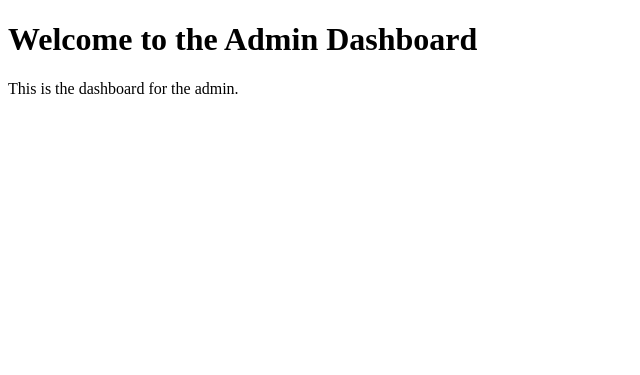
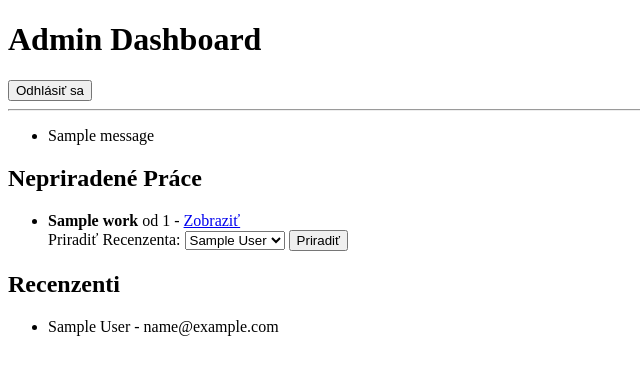
Before and after one commit to DanielMagdolen/ukf-2-team, a Flask app: template templates/admin_dashboard.html in a window 1280 px wide. Shown: the top 375 px of the page, without its empty margins (0-640 px from the left). Run offline with Flask 3, Linux system fonts and the light colour scheme; the template is opened without the code that fills it: most values are stand-ins (such as "Sample title", 1, 10 or a date in 2020); one stand-in notice (Sample message) is shown; parts of the project's set-up code (start-up, migrations or seed data) failed here and were passed over.

Commit message:
admin_dashboard

```diff
--- a/app.py
+++ b/app.py
@@ -1,12 +1,35 @@
-from flask import Flask, render_template, request, redirect, url_for
+from flask import Flask, render_template, request, redirect, url_for, flash, session
 import pymongo
+from pymongo import errors
+import os
+from werkzeug.utils import secure_filename
+import datetime
+
+# Konfigurácia pre nahrávanie súborov
+UPLOAD_FOLDER = 'static/uploads'
+ALLOWED_EXTENSIONS = {'png', 'jpg', 'jpeg', 'gif', 'pdf'}
 
 COONECTIONS_STRING = "mongodb+srv://User1:ASDFGHJKL@cluster0.lnesjcy.mongodb.net/?retryWrites=true&w=majority"
 client = pymongo.MongoClient(COONECTIONS_STRING)
 db = client.get_database("school_submission_system")
 users_collection = pymongo.collection.Collection(db, "users")
+works_collection = pymongo.collection.Collection(db, "works")  # Kolekcia pre práce
+reviews_collection = pymongo.collection.Collection(db, "reviews")  # Kolekcia pre recenzie
 
 app = Flask(__name__)
+app.secret_key = 'tvoje_tajne_kľúče'  # Potrebné pre session a flash správy
+app.config['UPLOAD_FOLDER'] = UPLOAD_FOLDER
+
+# Vytvorenie unikátneho indexu pre email, ak ešte neexistuje
+try:
+    users_collection.create_index("email", unique=True)
+except errors.OperationFailure:
+    pass  # Index už existuje
+
+# Funkcia na kontrolu povolených prípon súborov
+def allowed_file(filename):
+    return '.' in filename and \
+           filename.rsplit('.', 1)[1].lower() in ALLOWED_EXTENSIONS
 
 # Presmerovanie z koreňovej cesty na prihlasovaciu stránku
 @app.route('/')
@@ -16,28 +39,31 @@ def home():
 @app.route('/register', methods=['GET', 'POST'])
 def register():
     if request.method == 'POST':
+        first_name = request.form['first_name']
+        last_name = request.form['last_name']
         email = request.form['email']
         password = request.form['password']  # Priama hodnota hesla
-        name = request.form['name']
         school = request.form['school']  # Získanie vybranej školy
         role = request.form['role']  # Získanie vybranej funkcie
 
+        # Kontrola, či emailová adresa už existuje v databáze
+        existing_user = users_collection.find_one({'email': email})
+        if existing_user:
+            flash('Tento email je už zaregistrovaný. Prosím, zadajte iný email.', 'error')  # Zobrazenie chybovej správy
+            return redirect(url_for('register'))
+
         # Uloženie používateľa do databázy
         users_collection.insert_one({
-            "name": name,
+            "first_name": first_name,
+            "last_name": last_name,
             "email": email,
             "password": password,  # Uloženie hesla priamo
             "role": role,  # Uloženie vybranej funkcie
             "school": school  # Uloženie vybranej školy
         })
 
-        # Presmerovanie na príslušný dashboard na základe vybranej funkcie
-        if role == 'student':
-            return redirect(url_for('student_dashboard'))
-        elif role == 'recenzent':
-            return redirect(url_for('recenzent_dashboard'))
-        elif role == 'admin':
-            return redirect(url_for('admin_dashboard'))
+        flash('Registrácia bola úspešná! Môžete sa prihlásiť.', 'success')
+        return redirect(url_for('login'))
 
     return render_template('register.html')
 
@@ -51,6 +77,11 @@ def login():
 
         # Porovnanie hesla priamo bez hashovania
         if user and user['password'] == password:
+            # Uloženie informácií o používateľovi do session
+            session['user_id'] = str(user['_id'])
+            session['email'] = user['email']
+            session['role'] = user['role']
+
             # Rozlíšenie prihláseného používateľa podľa role
             if user['role'] == 'student':
                 return redirect(url_for('student_dashboard'))
@@ -59,24 +90,121 @@ def login():
             elif user['role'] == 'admin':
                 return redirect(url_for('admin_dashboard'))
         else:
-            return 'Nesprávne prihlasovacie údaje!', 401
+            flash('Nesprávne prihlasovacie údaje!', 'error')
+            return redirect(url_for('login'))
 
     return render_template('login.html')
+
+@app.route('/logout')
+def logout():
+    session.clear()
+    flash('Bol si odhlásený.', 'success')
+    return redirect(url_for('login'))
 
 # Dashboard pre študenta
 @app.route('/student_dashboard')
 def student_dashboard():
-    return render_template('student_dashboard.html')  # Načítanie šablóny pre študenta
+    if 'user_id' not in session or session.get('role') != 'student':
+        flash('Musíš byť prihlásený ako študent.', 'error')
+        return redirect(url_for('login'))
+
+    user_id = session['user_id']
+    # Získanie prác nahratých týmto študentom a prevod kurzora na zoznam
+    works = list(works_collection.find({'user_id': user_id}))
+    return render_template('student_dashboard.html', works=works)
 
 # Dashboard pre recenzenta
 @app.route('/recenzent_dashboard')
 def recenzent_dashboard():
+    if 'user_id' not in session or session.get('role') != 'recenzent':
+        flash('Musíš byť prihlásený ako recenzent.', 'error')
+        return redirect(url_for('login'))
+
     return render_template('recenzent_dashboard.html')  # Načítanie šablóny pre recenzenta
 
 # Dashboard pre admina
 @app.route('/admin_dashboard')
 def admin_dashboard():
-    return render_template('admin_dashboard.html')  # Načítanie šablóny pre admina
+    if 'user_id' not in session or session.get('role') != 'admin':
+        flash('Musíš byť prihlásený ako admin.', 'error')
+        return redirect(url_for('login'))
+
+    # Získanie všetkých prác bez priradeného recenzenta
+    unassigned_works = list(works_collection.find({'recenzent': None}))
+
+    # Získanie všetkých recenzentov
+    recenzenti = list(users_collection.find({'role': 'recenzent'}))
+
+    return render_template('admin_dashboard.html', works=unassigned_works, recenzenti=recenzenti)
+
+# Trasa pre pridávanie práce
+@app.route('/add_work', methods=['GET', 'POST'])
+def add_work():
+    if 'user_id' not in session or session.get('role') != 'student':
+        flash('Musíš byť prihlásený ako študent.', 'error')
+        return redirect(url_for('login'))
+
+    if request.method == 'POST':
+        title = request.form['title']
+        description = request.form['description']
+        school = request.form['school']
+        faculty = request.form['faculty']
+        year = request.form['year']
+        file = request.files['file']
+
+        if 'file' not in request.files or file.filename == '':
+            flash('Nebola vybraná žiadna súbor.', 'error')
+            return redirect(request.url)
+
+        if file and allowed_file(file.filename):
+            filename = secure_filename(file.filename)
+            # Vytvorenie cesty pre uloženie súboru
+            file_path = os.path.join(app.config['UPLOAD_FOLDER'], filename)
+            file.save(file_path)
+
+            # Uloženie informácií o práci do databázy bez priradenia recenzenta
+            works_collection.insert_one({
+                "user_id": session['user_id'],
+                "title": title,
+                "description": description,
+                "school": school,
+                "faculty": faculty,
+                "year": year,
+                "file_path": file_path,
+                "uploaded_at": datetime.datetime.utcnow()
+            })
+
+            flash('Práca bola úspešne pridaná!', 'success')
+            return redirect(url_for('student_dashboard'))
+        else:
+            flash('Nepovolený typ súboru. Povolené sú: png, jpg, jpeg, gif, pdf.', 'error')
+            return redirect(request.url)
+
+    return render_template('add_work.html')
+
+# Trasa pre priradenie recenzenta (admin)
+@app.route('/assign_recenzent/<work_id>/<recenzent_id>', methods=['GET'])
+def assign_recenzent(work_id, recenzent_id):
+    if 'user_id' not in session or session.get('role') != 'admin':
+        flash('Musíš byť prihlásený ako admin.', 'error')
+        return redirect(url_for('login'))
+
+    # Aktualizácia práce s priradeným recenzentom
+    try:
+        works_collection.update_one(
+            {'_id': pymongo.ObjectId(work_id)},
+            {'$set': {'recenzent': recenzent_id}}
+        )
+        flash('Recenzent bol úspešne priradený.', 'success')
+    except Exception as e:
+        flash(f'Chyba pri priraďovaní recenzenta: {str(e)}', 'error')
+
+    return redirect(url_for('admin_dashboard'))
+
+
 
 if __name__ == '__main__':
+    if not os.path.exists(UPLOAD_FOLDER):
+        os.makedirs(UPLOAD_FOLDER)
+
     app.run(debug=True)
--- a/templates/admin_dashboard.html
+++ b/templates/admin_dashboard.html
@@ -1,14 +1,64 @@
 <!DOCTYPE html>
-<html>
+<html lang="sk">
 
 <head>
+    <meta charset="UTF-8">
+    <meta name="viewport" content="width=device-width, initial-scale=1.0">
     <title>Admin Dashboard</title>
 </head>
 
 <body>
-    <h1>Welcome to the Admin Dashboard</h1>
-    <p>This is the dashboard for the admin.</p>
-    <!-- Pridaj tu správu používateľov, správu prác, priraďovanie recenzentov -->
+    <h1>Admin Dashboard</h1>
+    <a href="{{ url_for('logout') }}">
+        <button>Odhlásiť sa</button>
+    </a>
+    <hr>
+
+    <!-- Zobrazenie flash správ -->
+    {% with messages = get_flashed_messages(with_categories=true) %}
+    {% if messages %}
+    <ul>
+        {% for category, message in messages %}
+        <li>{{ message }}</li>
+        {% endfor %}
+    </ul>
+    {% endif %}
+    {% endwith %}
+
+    <h2>Nepriradené Práce</h2>
+    {% if not works %}
+    <p>Žiadne nepriradené práce.</p>
+    {% else %}
+    <ul>
+        {% for work in works %}
+        <li>
+            <strong>{{ work.title }}</strong> od {{ work.user_id }} -
+            <a href="{{ url_for('static', filename=work.file_path.split('static/')[-1]) }}" target="_blank">Zobraziť</a>
+            <br>
+            <form action="{{ url_for('assign_recenzent', work_id=work._id, recenzent_id=recenzent._id) }}" method="GET">
+                <label for="recenzent">Priradiť Recenzenta:</label>
+                <select name="recenzent_id">
+                    {% for recenzent in recenzenti %}
+                    <option value="{{ recenzent._id }}">{{ recenzent.first_name }} {{ recenzent.last_name }}</option>
+                    {% endfor %}
+                </select>
+                <button type="submit">Priradiť</button>
+            </form>
+        </li>
+        {% endfor %}
+    </ul>
+    {% endif %}
+
+    <h2>Recenzenti</h2>
+    {% if not recenzenti %}
+    <p>Žiadni recenzenti.</p>
+    {% else %}
+    <ul>
+        {% for recenzent in recenzenti %}
+        <li>{{ recenzent.first_name }} {{ recenzent.last_name }} - {{ recenzent.email }}</li>
+        {% endfor %}
+    </ul>
+    {% endif %}
 </body>
 
 </html>
```
Also changed, not shown: templates/add_work.html (added, +48 -0 lines), templates/login.html (+18 -1 lines), templates/register.html (+21 -2 lines), templates/student_dashboard.html (+38 -5 lines).
